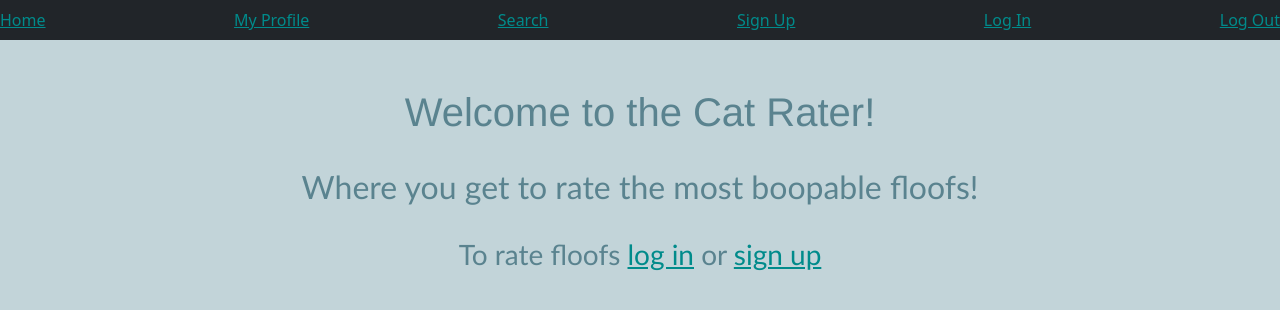
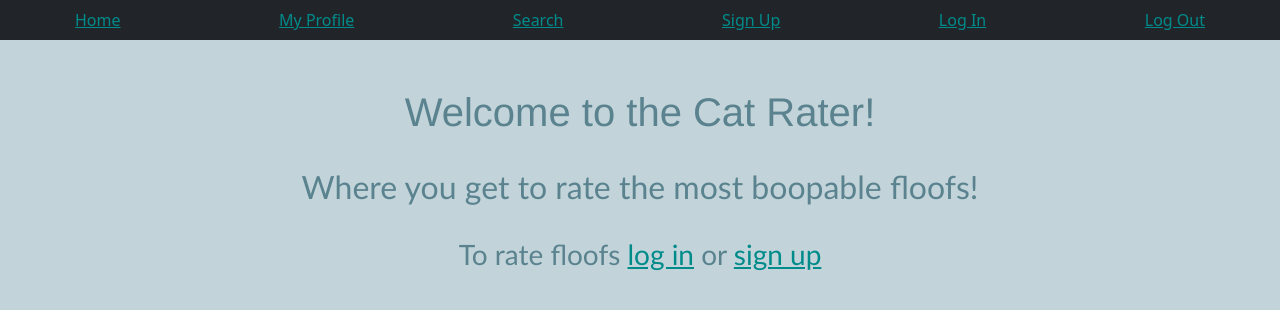
Before and after one commit to carinaogbat/Cat_Rater, a Flask app: page / in a window 1280 px wide. Shown: the top 310 px of the page. Run offline with Flask 2, Linux system fonts and the light colour scheme; data that the repository does not hold is empty.

Commit message:
padded nav bar

```diff
--- a/crud.py
+++ b/crud.py
@@ -84,6 +84,11 @@ def delete_photo_by_id(photo_id):
 
     return db.session.query(Photo).filter_by(photo_id=photo_id).delete()
 
+def delete_rating_by_id(rating_id):
+    """Deletes a photo with a given ID"""
+
+    return db.session.query(Rating).filter_by(rating_id=rating_id).delete()
+
 
 # if __name__ == '__main__':
 #     from server import app
--- a/static/mystyles.css
+++ b/static/mystyles.css
@@ -36,6 +36,12 @@ card {
     border-color: darkcyan;
     outline-color: darkcyan
 }
+
+#nav-bar {
+    padding-left: 75px;
+    padding-right: 75px;
+}
+
 a {
     color:darkcyan
 }
--- a/templates/base.html
+++ b/templates/base.html
@@ -13,7 +13,7 @@
       {% block title %}{% endblock %}
     </title>
 
-    <nav class="navbar sticky-top navbar-dark bg-dark" style="background-color: #e3f2fd;">
+    <nav class="navbar sticky-top navbar-dark bg-dark" style="background-color: #e3f2fd;" id="nav-bar">
       <a href="/">Home</href>
       <a href="/myprofile">My Profile</a>
       <a href="/search">Search</a>
```
